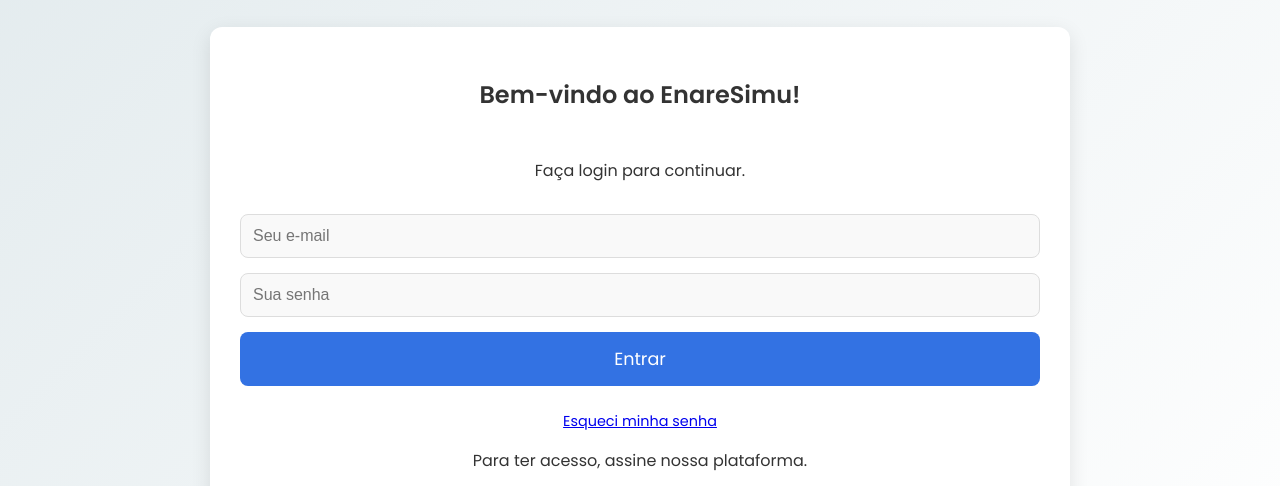
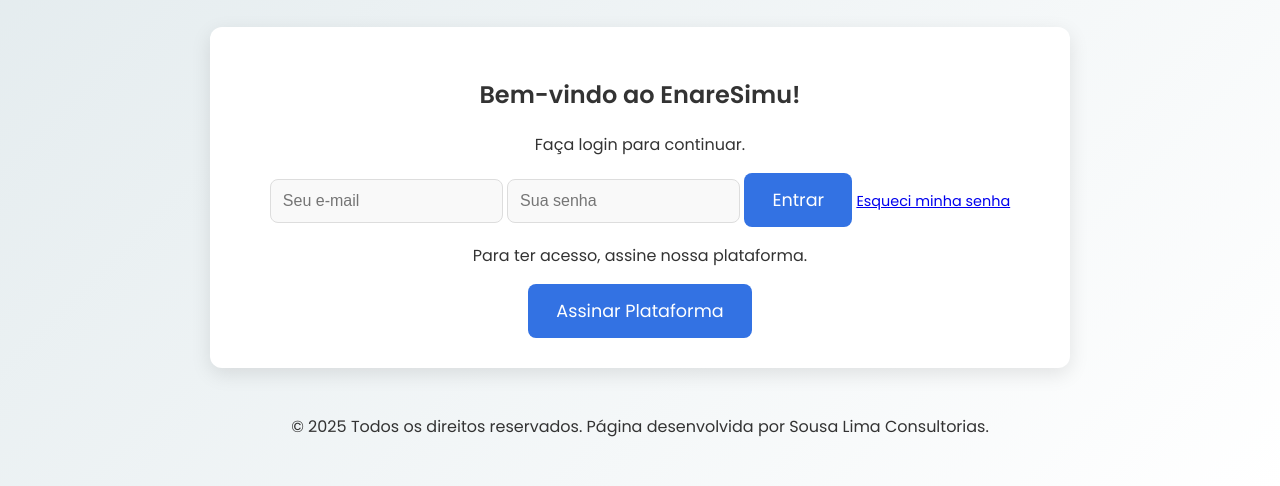
Before and after one commit to lucaslima23/EnareSimu, a website: page index.html in a window 1280 px wide. Shown: the part 313-799 px from the top of the page. Drawn offline with nearby package versions, Linux system fonts and the light colour scheme.

Commit message:
Update style.css

```diff
--- a/style.css
+++ b/style.css
@@ -116,11 +116,14 @@
     text-align: center;
 }
 
-#auth-form {
-    display: flex;
-    flex-direction: column;
-    gap: 15px;
-    margin-top: 30px;
+#auth-form input,
+#create-password-form input {
+    padding: 12px;
+    border-radius: 8px;
+    border: 1px solid var(--border-color);
+    background-color: var(--card-bg-color);
+    color: var(--text-color);
+    font-size: 1em;
 }
 
 #auth-form input {
```
